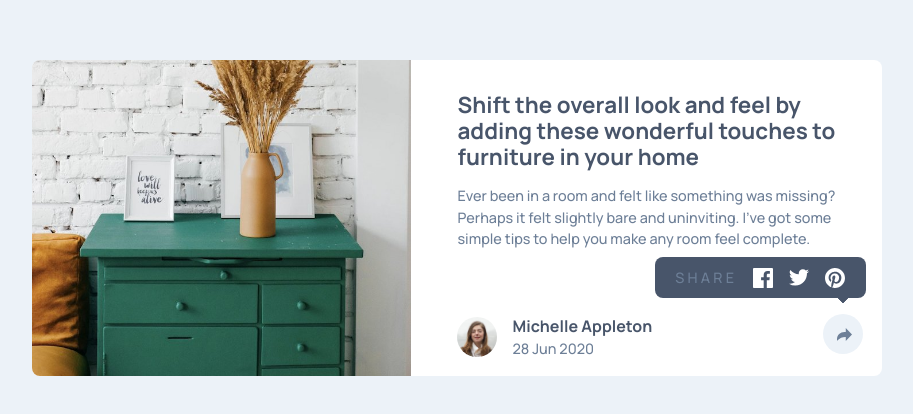
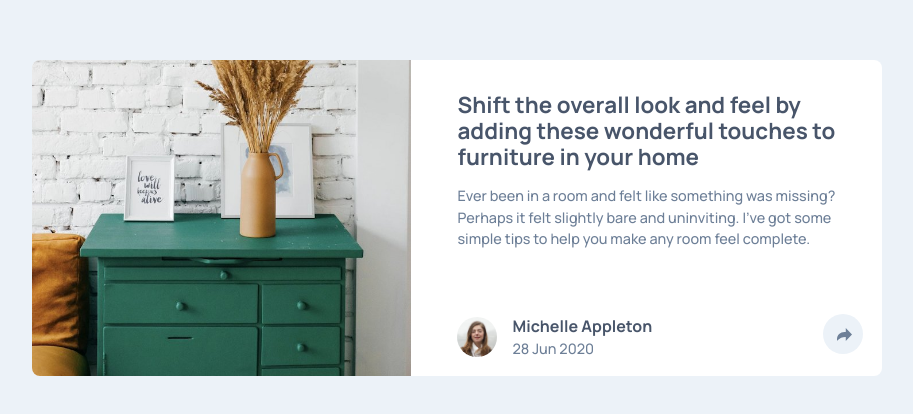
Before and after one commit to Ridwan10000/Article-preview-component, a plain HTML site: page index.html in a window 1280 px wide. Shown: the part 182-596 px from the top of the page, without its empty margins (183-1096 px from the left). Drawn offline with Linux system fonts and the light colour scheme.

Commit message:
Update index.html

```diff
--- a/index.html
+++ b/index.html
@@ -35,7 +35,7 @@
           <span class="date">28 Jun 2020</span>
         </span>
       </span>
-      <div class="logo inactive desktop-active">
+      <div class="logo inactive desktop-inactive">
         <p>SHARE</p>
         <a href=""><img src="icon-facebook.svg" alt=""></a>
         <a href=""><img src="icon-twitter.svg" alt=""></a>
```
